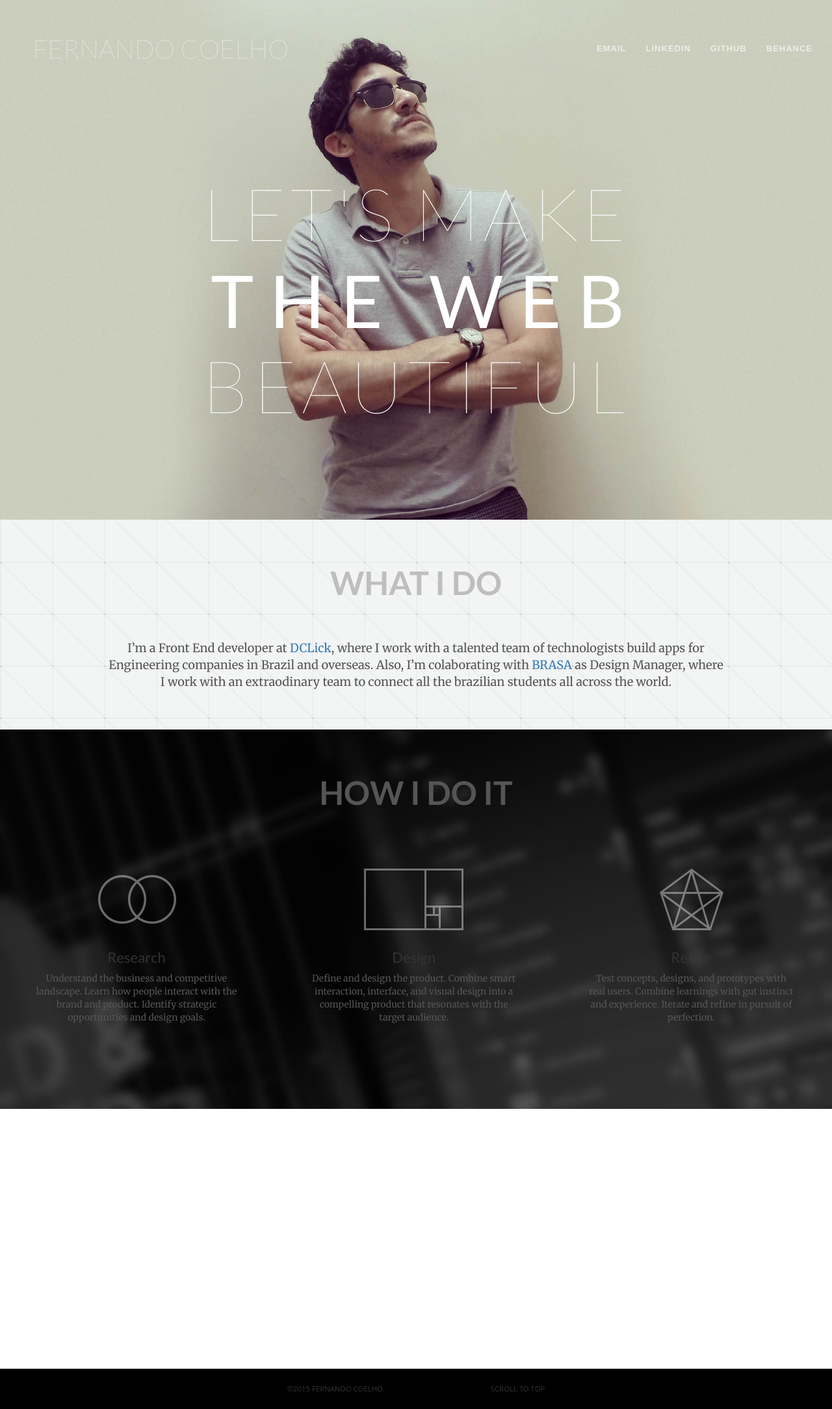
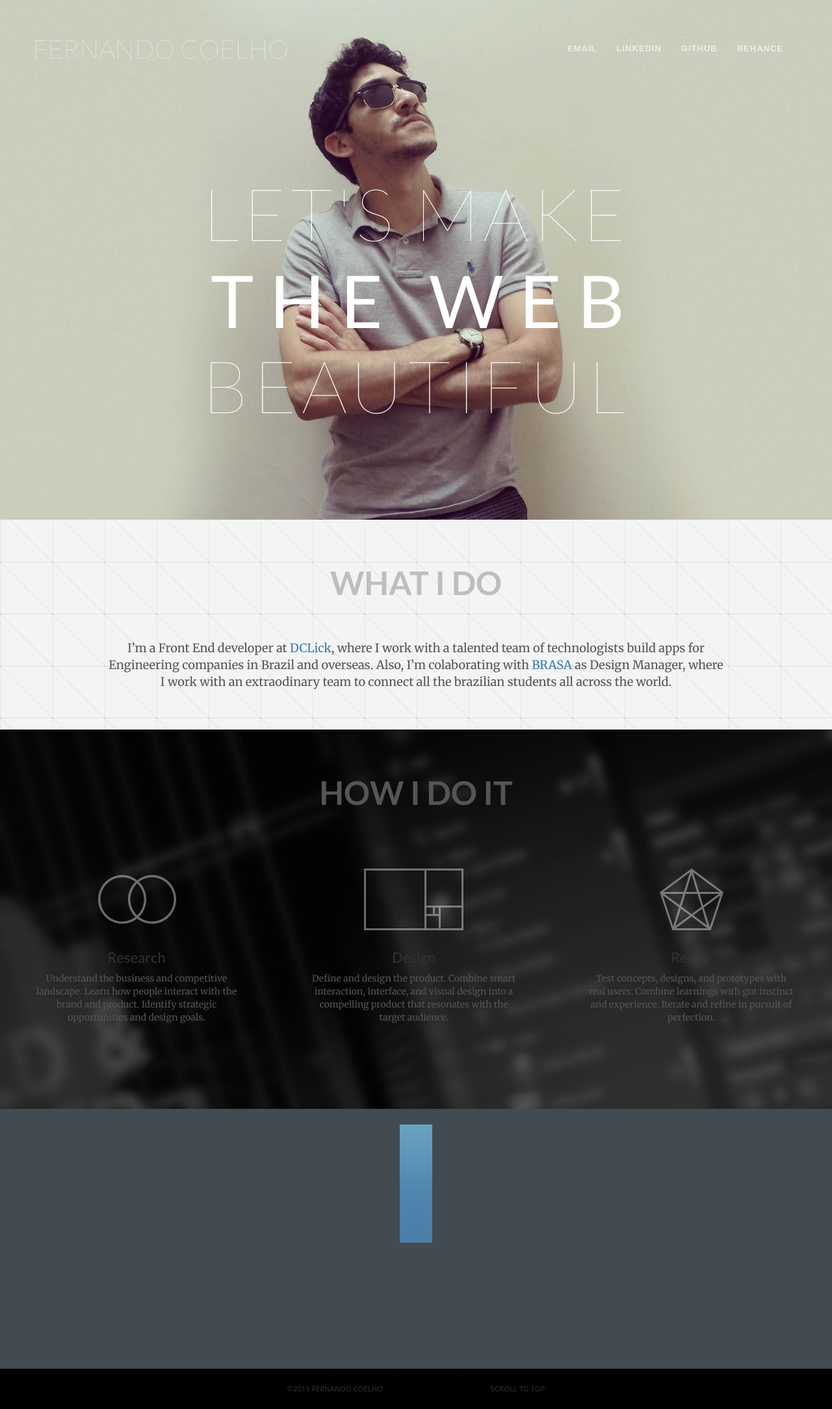
Before and after one commit to omninando/omninando.github.io, a web app: file index.html in a window 1280 px wide. Shown: the whole page at 65% size. Run offline with its HTML, style and script files only (its server is not run), Linux system fonts and the light colour scheme; some libraries are stand-ins or nearby versions.

Commit message:
Header fix

```diff
--- a/css/main.css
+++ b/css/main.css
@@ -86,6 +86,7 @@
 	background: transparent;
 	box-shadow: none;
 	position: absolute;
+
 }
 
 .navbar-default .navbar-brand{
@@ -155,7 +156,10 @@
  overflow-x: hidden;
 }
 
+.navbar-right {
+	margin-right: 30px;
 
+}
 
 
 /* ==========================================================================
@@ -243,7 +247,8 @@
 
 .work {
 	position: relative;
-	background: #fff;
+	background: url(../img/webdev.png) no-repeat fixed center;
+	background-size: cover;
 	background-size: 50px;
 	padding-top: 100px;
 	height: 400px;
```
Also changed, not shown: img/webdev.png (renamed from img/webdev-bg.png).
